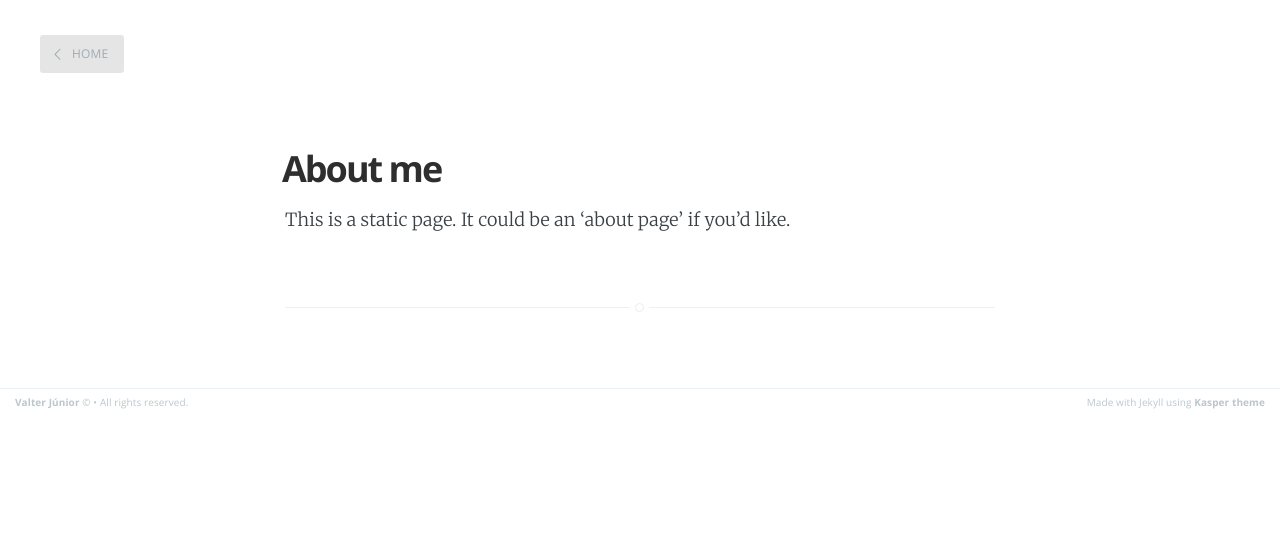
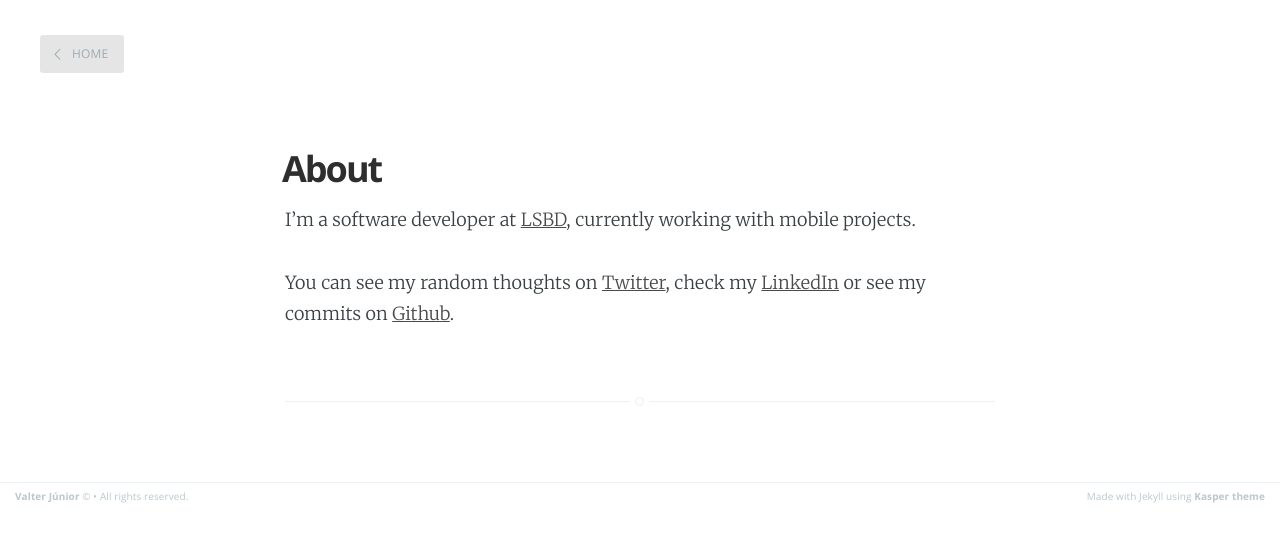
Before and after one commit to jvcjunior/jvcjunior.github.io, a Jekyll site: the page built from about.md, in a window 1280 px wide. Shown: the top 542 px of the page. Built offline with Jekyll 4.4.1, drawn with Linux system fonts in a browser that asks for light colours; Markdown is read by kramdown in place of the engine named in the settings.

Commit message:
Update about.md

```diff
--- a/about.md
+++ b/about.md
@@ -1,6 +1,8 @@
 ---
 layout: page
-title: About me
+title: About
 ---
 
-This is a static page. It could be an 'about page' if you'd like.
+I'm a software developer at [LSBD](http://www.lsbd.ufc.br/), currently working with mobile projects.
+
+You can see my random thoughts on [Twitter](https://twitter.com/jvcjunior), check my [LinkedIn](https://www.linkedin.com/pub/valter-j%C3%BAnior/49/3ba/6a7) or see my commits on [Github](http://github.com/jvcjunior).
```
